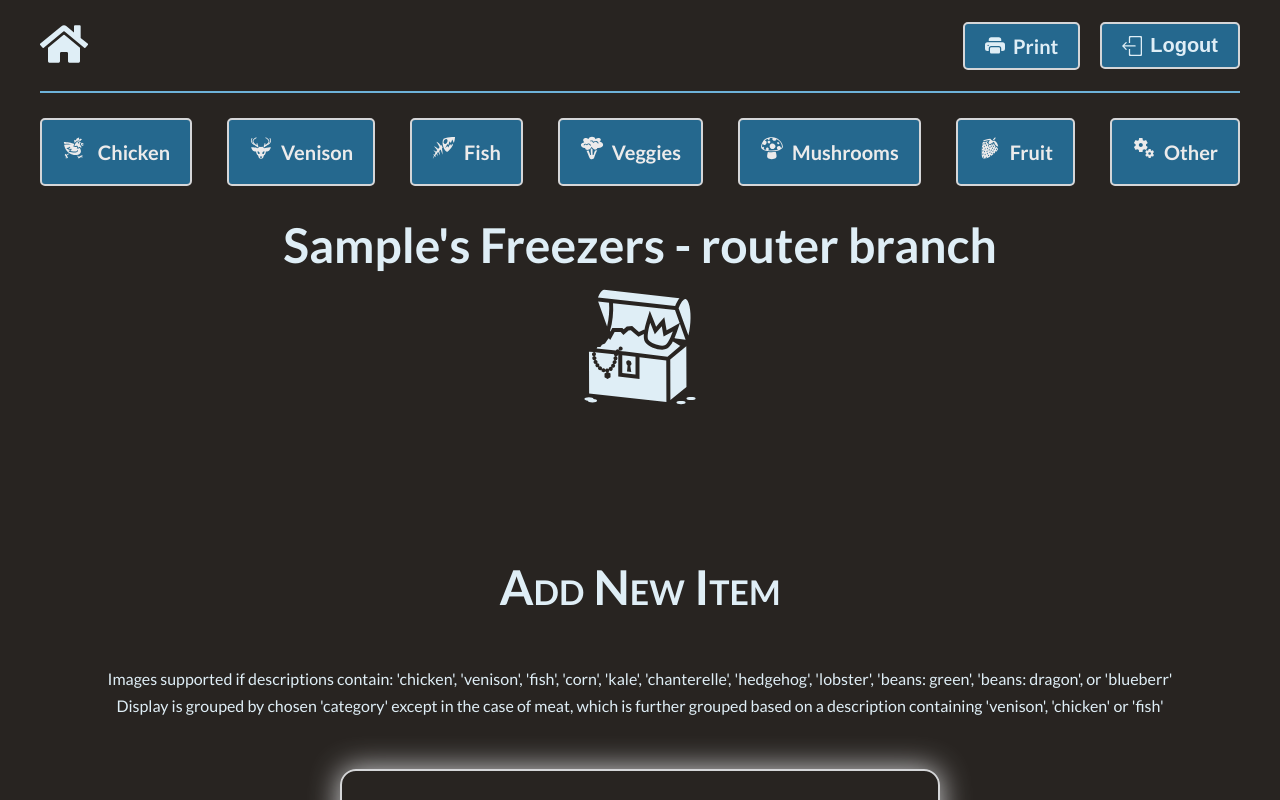
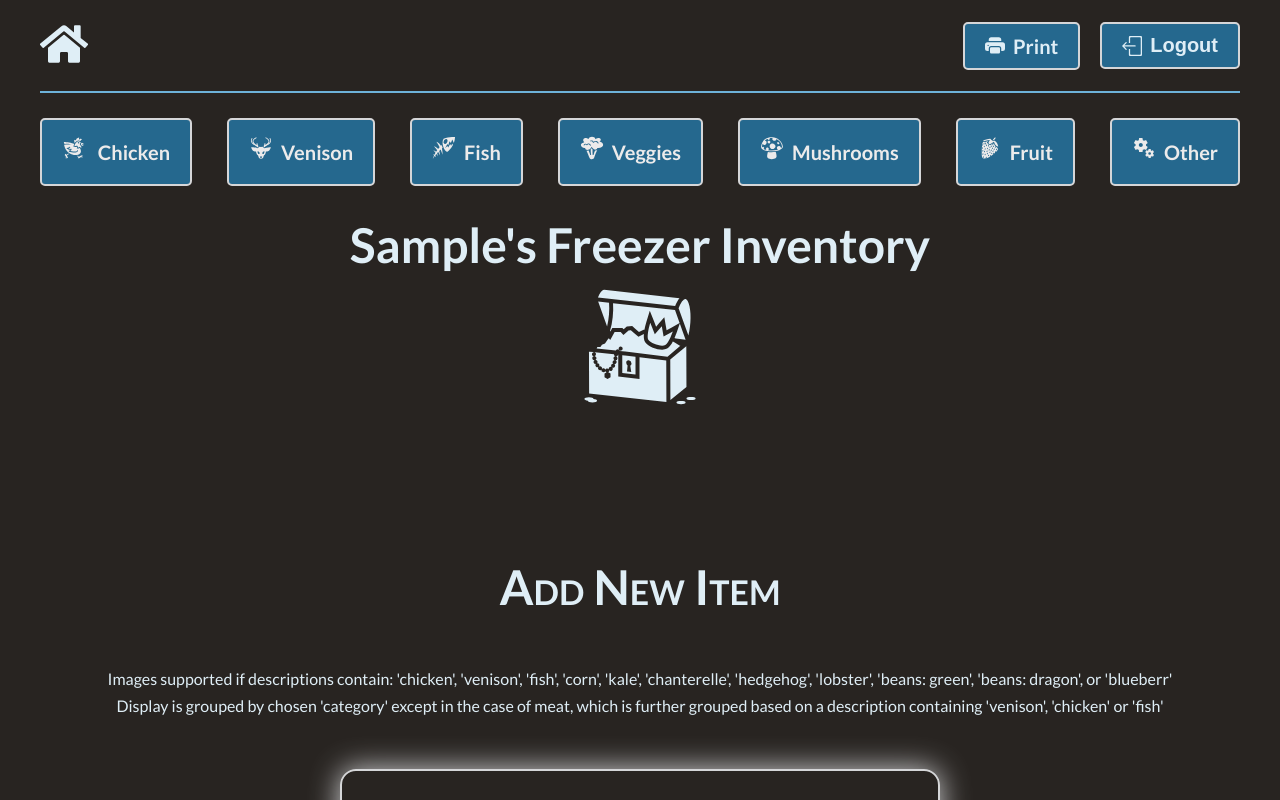
Before and after one commit to bneuswanger/freezer-inventory-frontend, a React (Create React App) app: page / in a window 1280 px wide. Shown: the top 800 px of the page. Built offline with nearby package versions, Linux system fonts and the light colour scheme; no server answers; sample sign-in values are in the browser's storage.

Commit message:
removed router branch label in dashboard

```diff
--- a/src/pages/Dashboard.jsx
+++ b/src/pages/Dashboard.jsx
@@ -86,7 +86,7 @@ function Dashboard() {
         </ul>
       </section>
       <section className='heading'>
-        <h1>{user && user.name.split(' ')[0]}'s Freezers - router branch</h1>
+        <h1>{user && user.name.split(' ')[0]}'s Freezer Inventory</h1>
         <GiOpenTreasureChest className='treasure_chest' />
       </section>
       <h1 className='group-header'>Add New Item</h1>
```
